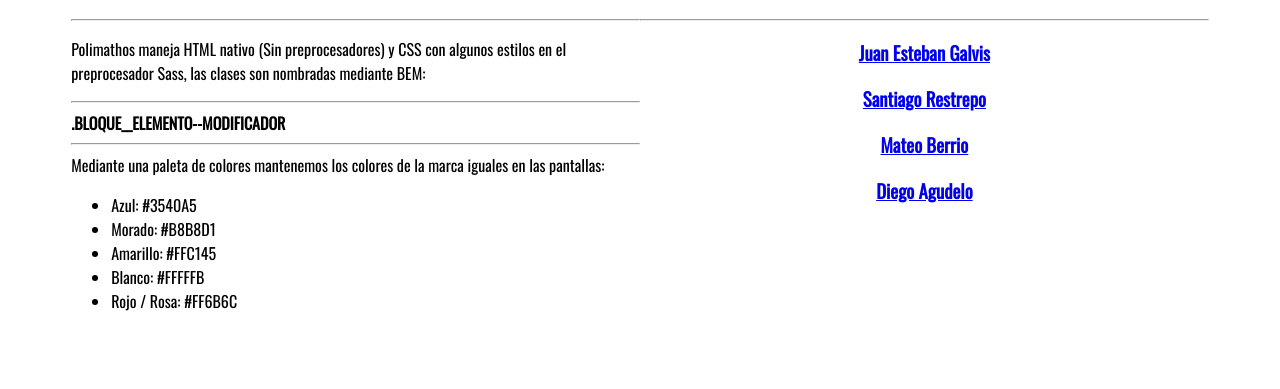
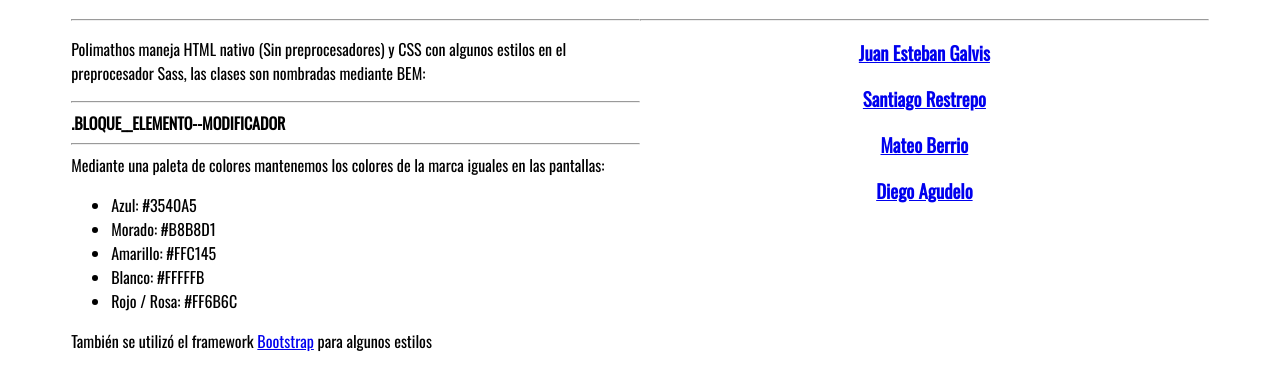
Before and after one commit to JuanesGalvis/Red_Polimathos, a website: page PFrecuentes.html in a window 1280 px wide. Shown: the part 339-728 px from the top of the page. Drawn offline with nearby package versions, Linux system fonts and the light colour scheme.

Commit message:
Add Bootstrap Documentation

```diff
--- a/PFrecuentes.html
+++ b/PFrecuentes.html
@@ -106,6 +106,8 @@
                         <li>Blanco: <span> #FFFFFB </span></li>
                         <li>Rojo / Rosa: <span> #FF6B6C </span></li>
                     </ul>
+
+                    <p>También se utilizó el framework <a href="https://getbootstrap.com">Bootstrap</a> para algunos estilos</p>
                 </p>
             </div>
 
```
